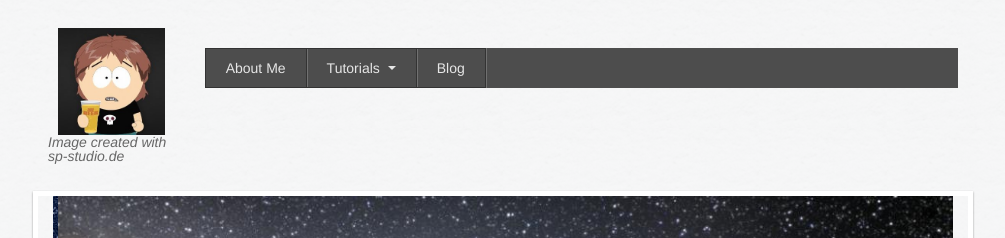
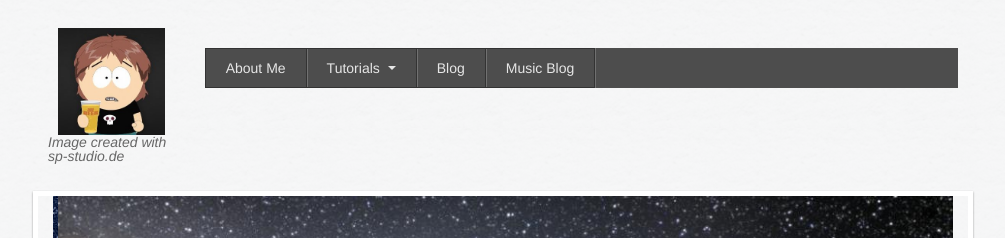
Before and after one commit to lethliel/my_site, a Jekyll site: the page built from index.html, in a window 1280 px wide. Shown: the top 238 px of the page, without its empty margins (137-1142 px from the left). Built offline with Jekyll 4.4.1, drawn with Linux system fonts in a browser that asks for light colours.

Commit message:
added new music blog

```diff
--- a/_layouts/default.html
+++ b/_layouts/default.html
@@ -41,6 +41,7 @@
           <li><a href="/about" title="Who am I and what do I do?">About Me</a></li>
           <li><a href="/help" title="Tutorials">Tutorials</a></li>
           <li><a href="/blog" title="Things i discover">Blog</a></li>
+          <li><a href="/musik_blog" title="Things i discover">Music Blog</a></li>
         </ul>
       </li>
     </ul>
@@ -63,6 +64,7 @@
             </ul>
         </li>
         <li><a href="/blog" title="Things i discover">Blog</a></li>
+          <li><a href="/musik_blog" title="Things i discover">Music Blog</a></li>
       </ul>
     </div>
   </div>
```
Also changed, not shown: 6 other files.
